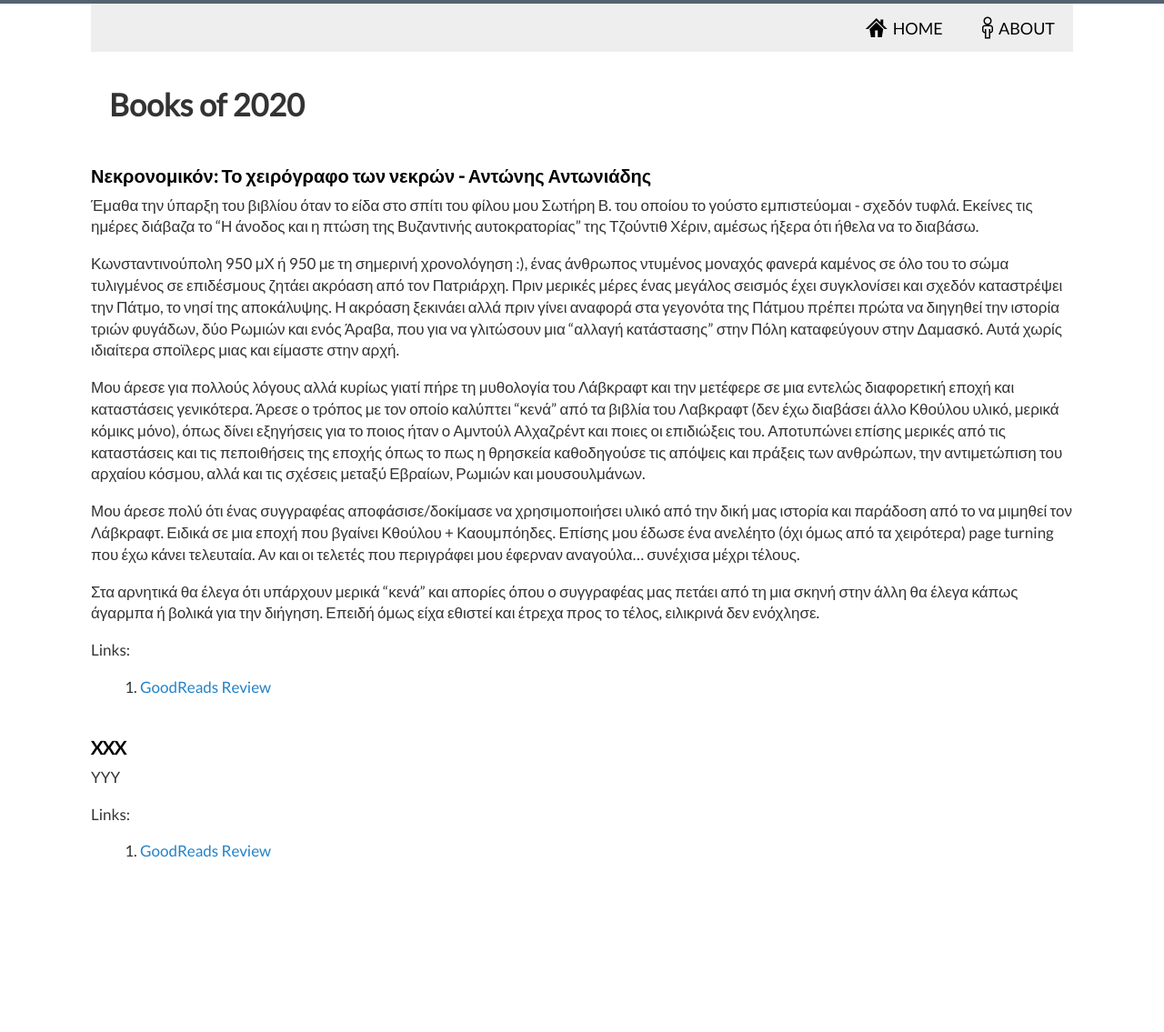
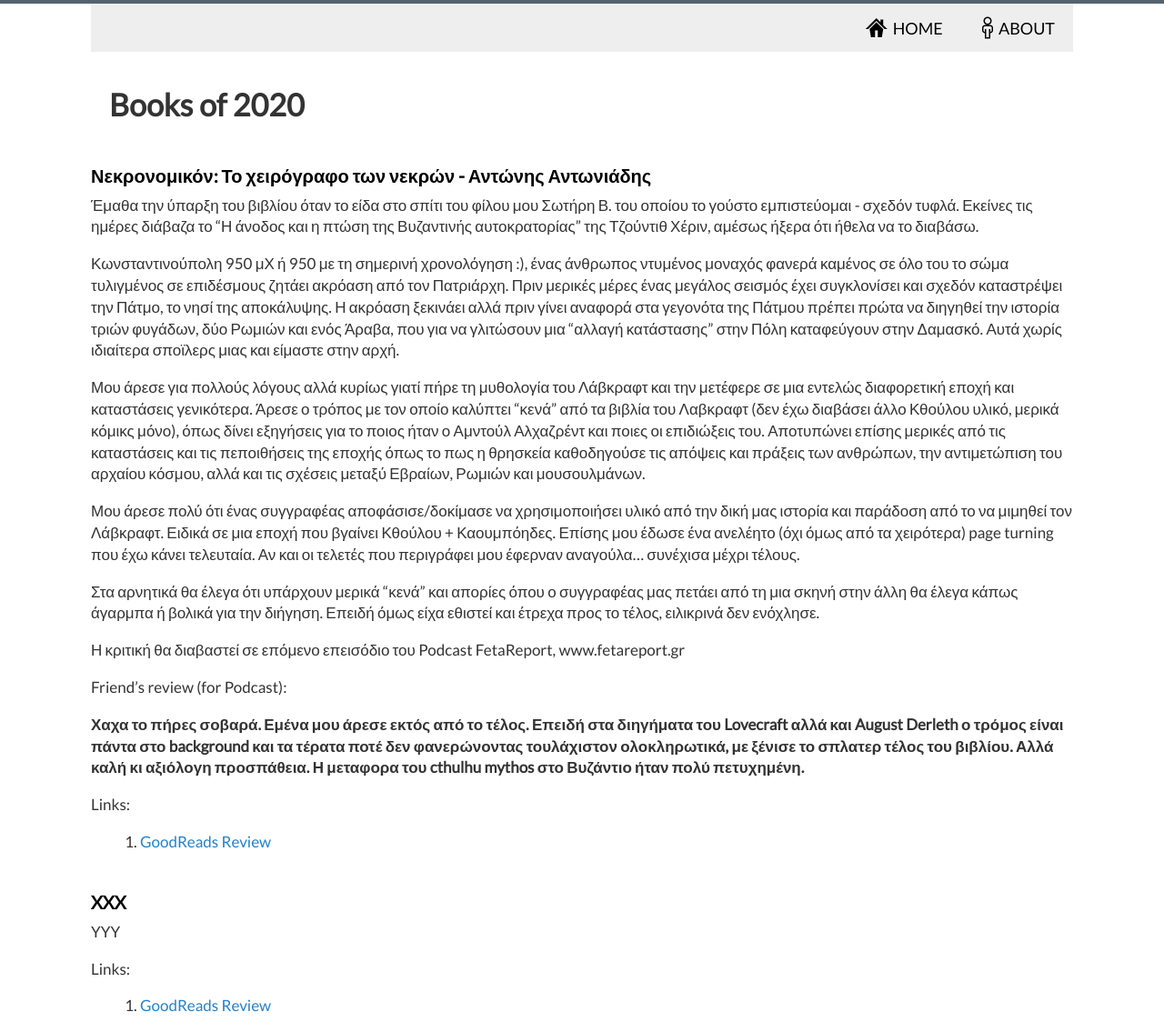
Before and after one commit to dimitrismistriotis/dimitrismistriotis.github.io, a Jekyll site: the page built from _posts/2020-01-13-books_of_2020.md, in a window 1280 px wide. Shown: the whole page at 91% size. Built offline with Jekyll 4.4.1, drawn with Linux system fonts in a browser that asks for light colours; before the commit the page ends 965 px from its top, so only the background shows below that.

Commit message:
Extra content and GR link

```diff
--- a/_posts/2020-01-13-books_of_2020.md
+++ b/_posts/2020-01-13-books_of_2020.md
@@ -18,9 +18,15 @@ permalink: /books2020
 
 Στα αρνητικά θα έλεγα ότι υπάρχουν μερικά "κενά" και απορίες όπου ο συγγραφέας μας πετάει από τη μια σκηνή στην άλλη θα έλεγα κάπως άγαρμπα ή βολικά για την διήγηση. Επειδή όμως είχα εθιστεί και έτρεχα προς το τέλος, ειλικρινά δεν ενόχλησε.
 
+Η κριτική θα διαβαστεί σε επόμενο επεισόδιο του Podcast FetaReport, www.fetareport.gr
+
+Friend's review (for Podcast):
+
+**Χαχα το πήρες σοβαρά. Εμένα μου άρεσε εκτός από το τέλος. Επειδή στα διηγήματα του Lovecraft αλλά και August Derleth ο τρόμος είναι πάντα στο background και τα τέρατα ποτέ δεν φανερώνοντας τουλάχιστον ολοκληρωτικά, με ξένισε το σπλατερ τέλος του βιβλίου. Αλλά καλή κι αξιόλογη προσπάθεια. Η μεταφορα του cthulhu mythos στο Βυζάντιο ήταν πολύ πετυχημένη.**
+
 Links:
 
-1.  [GoodReads Review](XXXX)
+1.  [GoodReads Review](https://www.goodreads.com/review/show/3139888465)
 
 ## XXX
 
```
